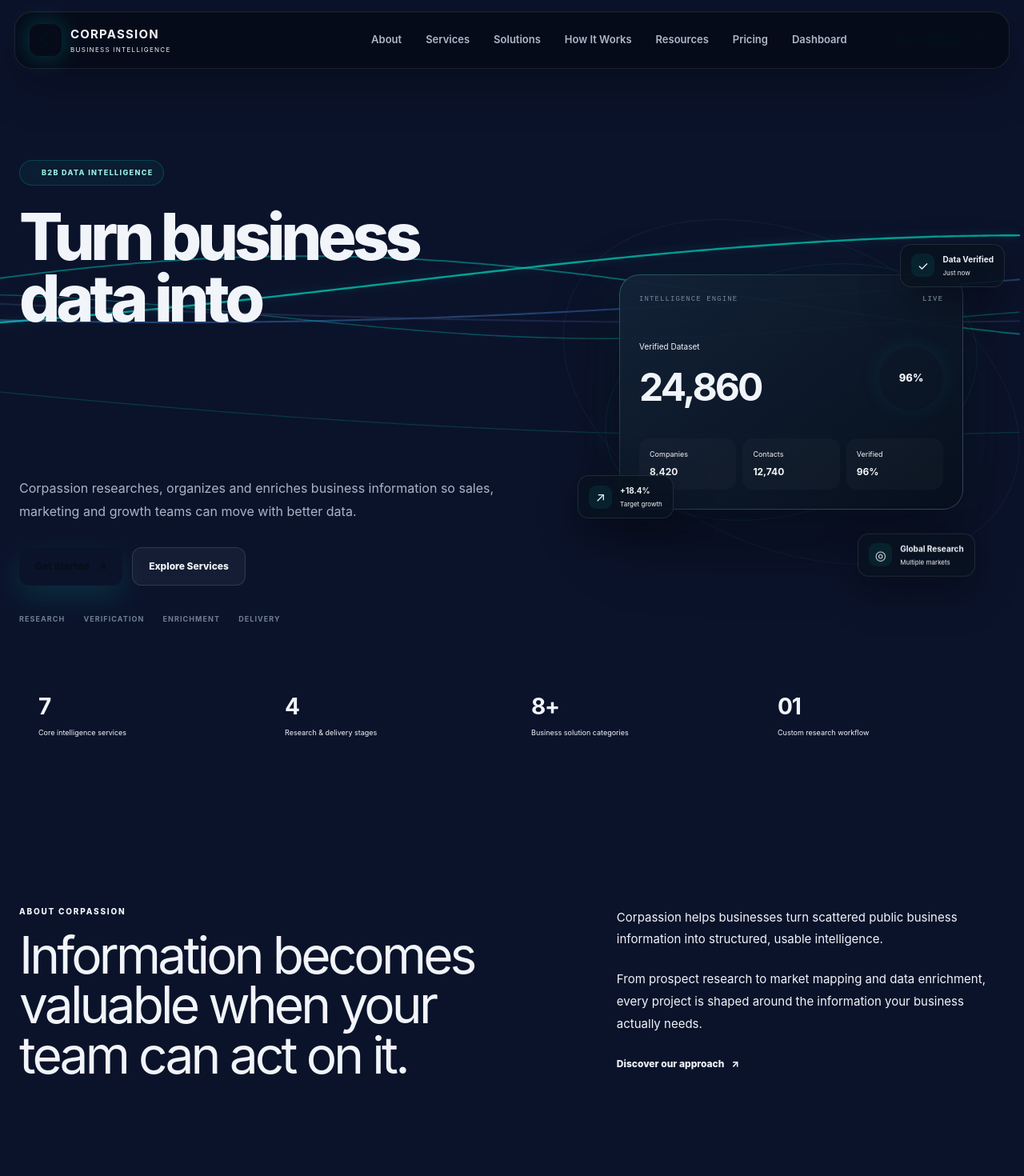
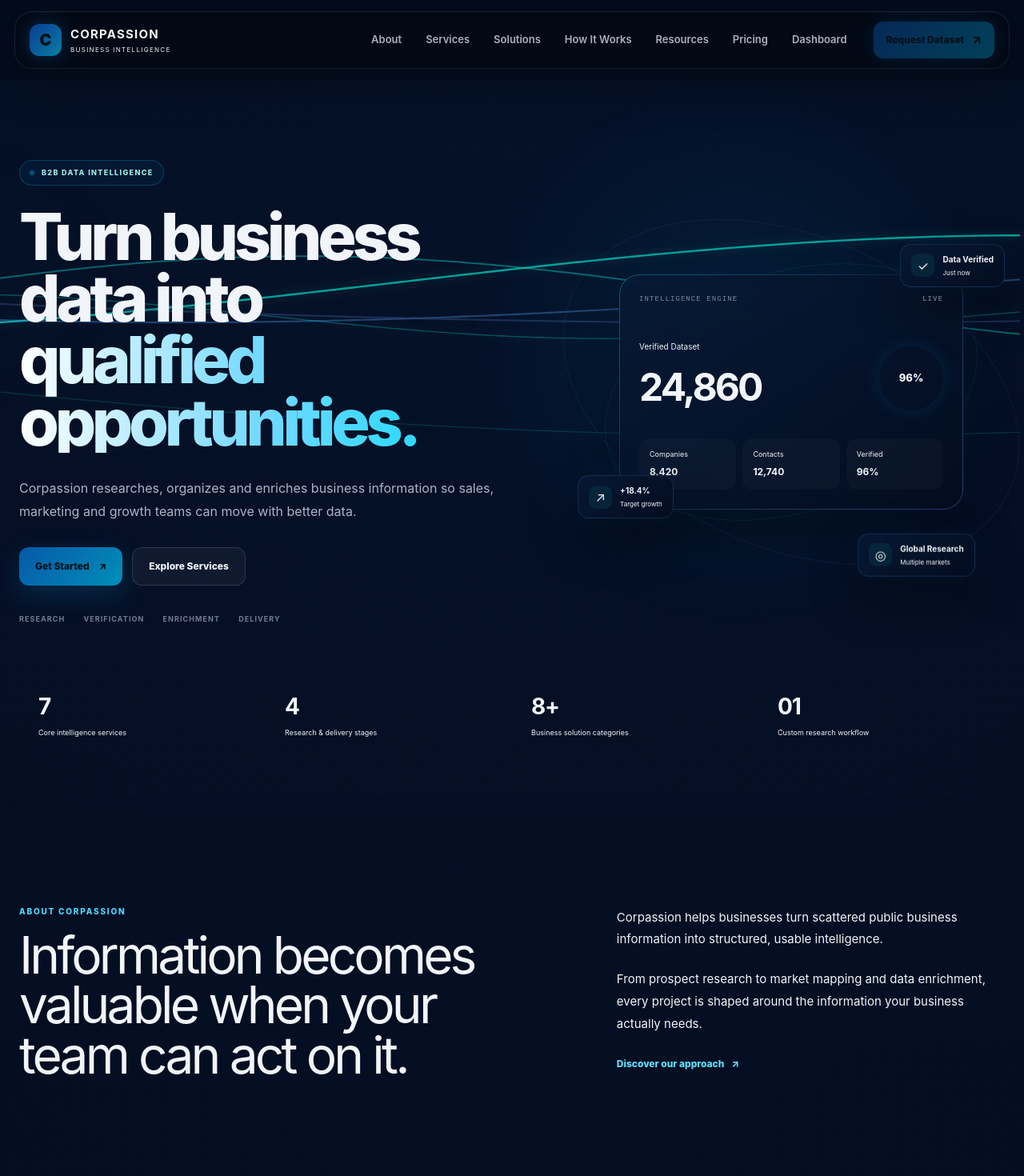
Before and after one commit to oppoand54321-art/corpassion, an Angular app: page / in a window 1280 px wide. Shown: the top 1470 px of the page at 80% size. Built offline with nearby package versions, Linux system fonts and the light colour scheme.

Commit message:
Refresh Corpassion visual theme

```diff
--- a/src/app/app.css
+++ b/src/app/app.css
@@ -3163,3 +3163,375 @@ button {
     letter-spacing: -0.01em !important;
   }
 }
+/* =========================================================
+   CORPASSION — MIDNIGHT BLUE PREMIUM THEME
+   Add at the VERY END of app.css
+   Existing CSS remains untouched.
+   ========================================================= */
+
+/* ---------- GLOBAL BACKGROUND ---------- */
+
+html,
+body {
+  background:
+    radial-gradient(
+      circle at 15% 10%,
+      rgba(30, 90, 180, 0.16),
+      transparent 34%
+    ),
+    radial-gradient(
+      circle at 85% 25%,
+      rgba(0, 190, 255, 0.10),
+      transparent 30%
+    ),
+    linear-gradient(
+      135deg,
+      #020712 0%,
+      #061226 48%,
+      #020713 100%
+    ) !important;
+}
+
+/* ---------- MAIN SITE ---------- */
+
+.corpassion-site {
+  background:
+    radial-gradient(
+      circle at 50% 0%,
+      rgba(20, 70, 150, 0.13),
+      transparent 38%
+    ),
+    linear-gradient(
+      180deg,
+      rgba(3, 10, 24, 0.96),
+      rgba(2, 7, 18, 0.98)
+    ) !important;
+}
+
+/* ---------- AMBIENT LIGHT ---------- */
+
+.ambient-one {
+  background:
+    radial-gradient(
+      circle,
+      rgba(0, 190, 255, 0.18),
+      transparent 68%
+    ) !important;
+}
+
+.ambient-two {
+  background:
+    radial-gradient(
+      circle,
+      rgba(35, 85, 190, 0.16),
+      transparent 68%
+    ) !important;
+}
+
+/* ---------- HEADER ---------- */
+
+.site-header {
+  background:
+    linear-gradient(
+      180deg,
+      rgba(3, 11, 27, 0.92),
+      rgba(3, 11, 27, 0.68)
+    ) !important;
+  backdrop-filter: blur(18px);
+}
+
+/* ---------- BRAND ---------- */
+
+.brand-mark {
+  background:
+    linear-gradient(
+      135deg,
+      #0b3d91,
+      #087ea4
+    ) !important;
+
+  box-shadow:
+    0 0 24px rgba(0, 180, 255, 0.22) !important;
+}
+
+/* ---------- NAVIGATION ---------- */
+
+.nav-link {
+  color: rgba(235, 244, 255, 0.72) !important;
+}
+
+.nav-link:hover {
+  color: #ffffff !important;
+}
+
+.nav-cta {
+  border-color: rgba(0, 190, 255, 0.30) !important;
+
+  background:
+    linear-gradient(
+      135deg,
+      rgba(8, 53, 112, 0.72),
+      rgba(0, 116, 150, 0.52)
+    ) !important;
+
+  box-shadow:
+    0 0 24px rgba(0, 170, 255, 0.12) !important;
+}
+
+/* ---------- MEGA MENUS ---------- */
+
+.mega-menu {
+  background:
+    linear-gradient(
+      145deg,
+      rgba(5, 17, 39, 0.98),
+      rgba(2, 10, 25, 0.98)
+    ) !important;
+
+  border-color: rgba(70, 150, 220, 0.18) !important;
+
+  box-shadow:
+    0 25px 70px rgba(0, 0, 0, 0.55),
+    0 0 45px rgba(0, 110, 190, 0.08) !important;
+}
+
+/* ---------- HERO ---------- */
+
+.hero-section {
+  background:
+    radial-gradient(
+      circle at 72% 38%,
+      rgba(0, 155, 230, 0.10),
+      transparent 32%
+    ) !important;
+}
+
+.status-pill {
+  border-color: rgba(0, 190, 255, 0.25) !important;
+  background: rgba(0, 120, 190, 0.08) !important;
+}
+
+.status-dot {
+  background: #00cfff !important;
+  box-shadow:
+    0 0 14px rgba(0, 207, 255, 0.75) !important;
+}
+
+.hero-content h1 span {
+  background:
+    linear-gradient(
+      90deg,
+      #ffffff 0%,
+      #72d9ff 48%,
+      #00d9ff 100%
+    ) !important;
+
+  -webkit-background-clip: text !important;
+  background-clip: text !important;
+  -webkit-text-fill-color: transparent !important;
+}
+
+.primary-button {
+  background:
+    linear-gradient(
+      135deg,
+      #0759a8,
+      #008fb8
+    ) !important;
+
+  box-shadow:
+    0 12px 35px rgba(0, 145, 220, 0.20) !important;
+}
+
+.primary-button:hover {
+  box-shadow:
+    0 15px 42px rgba(0, 175, 240, 0.30) !important;
+}
+
+/* ---------- HERO DATA VISUAL ---------- */
+
+.data-card,
+.floating-card {
+  background:
+    linear-gradient(
+      145deg,
+      rgba(8, 25, 53, 0.90),
+      rgba(3, 13, 31, 0.94)
+    ) !important;
+
+  border-color: rgba(65, 150, 220, 0.20) !important;
+
+  box-shadow:
+    0 25px 60px rgba(0, 0, 0, 0.38),
+    0 0 40px rgba(0, 125, 205, 0.08) !important;
+}
+
+.score-ring {
+  border-color: rgba(0, 190, 255, 0.55) !important;
+  box-shadow:
+    0 0 25px rgba(0, 190, 255, 0.12) !important;
+}
+
+/* ---------- SECTIONS ---------- */
+
+.section {
+  background:
+    linear-gradient(
+      180deg,
+      rgba(3, 10, 24, 0.08),
+      rgba(4, 15, 34, 0.18)
+    ) !important;
+}
+
+/* ---------- CARDS ---------- */
+
+.service-card,
+.solution-card,
+.resource-card,
+.trust-item,
+.pricing-card,
+.request-card,
+.testimonial-card,
+.media-card {
+  background:
+    linear-gradient(
+      145deg,
+      rgba(7, 21, 45, 0.72),
+      rgba(3, 12, 29, 0.82)
+    ) !important;
+
+  border-color: rgba(65, 145, 215, 0.17) !important;
+
+  box-shadow:
+    0 20px 50px rgba(0, 0, 0, 0.20) !important;
+}
+
+.service-card:hover,
+.solution-card:hover,
+.resource-card:hover,
+.pricing-card:hover {
+  border-color: rgba(0, 190, 255, 0.34) !important;
+
+  box-shadow:
+    0 24px 60px rgba(0, 80, 150, 0.16),
+    0 0 30px rgba(0, 180, 255, 0.06) !important;
+}
+
+/* ---------- DASHBOARD ---------- */
+
+.dashboard-window {
+  background:
+    linear-gradient(
+      145deg,
+      rgba(7, 22, 48, 0.92),
+      rgba(2, 10, 25, 0.96)
+    ) !important;
+
+  border-color: rgba(65, 150, 220, 0.20) !important;
+
+  box-shadow:
+    0 30px 80px rgba(0, 0, 0, 0.42),
+    0 0 50px rgba(0, 100, 180, 0.08) !important;
+}
+
+.dashboard-sidebar span.active {
+  background: rgba(0, 180, 255, 0.09) !important;
+  color: #62dcff !important;
+}
+
+.dashboard-live {
+  color: #00d9ff !important;
+}
+
+.dashboard-stats > div,
+.dashboard-chart,
+.dashboard-projects {
+  background: rgba(7, 25, 52, 0.58) !important;
+  border-color: rgba(65, 150, 220, 0.14) !important;
+}
+
+/* ---------- PRICING ---------- */
+
+.pricing-card.pricing-featured {
+  border-color: rgba(0, 190, 255, 0.35) !important;
+
+  background:
+    linear-gradient(
+      145deg,
+      rgba(7, 43, 77, 0.78),
+      rgba(3, 18, 38, 0.90)
+    ) !important;
+
+  box-shadow:
+    0 25px 65px rgba(0, 100, 180, 0.14) !important;
+}
+
+.popular-label {
+  background: rgba(0, 190, 255, 0.12) !important;
+  color: #5fdcff !important;
+}
+
+/* ---------- LINKS & ACCENTS ---------- */
+
+.text-link,
+.inline-button,
+.service-arrow,
+.solution-card a,
+.resource-card a {
+  color: #63dfff !important;
+}
+
+.eyebrow {
+  color: #4ed8ff !important;
+}
+
+/* ---------- FORM ---------- */
+
+.request-form input,
+.request-form textarea {
+  background: rgba(3, 15, 34, 0.72) !important;
+  border-color: rgba(65, 150, 220, 0.18) !important;
+  color: #ffffff !important;
+}
+
+.request-form input:focus,
+.request-form textarea:focus {
+  border-color: rgba(0, 190, 255, 0.50) !important;
+  box-shadow:
+    0 0 0 3px rgba(0, 180, 255, 0.08) !important;
+}
+
+/* ---------- FOOTER ---------- */
+
+.site-footer {
+  background:
+    linear-gradient(
+      180deg,
+      #020914,
+      #01050d
+    ) !important;
+
+  border-top-color: rgba(65, 150, 220, 0.14) !important;
+}
+
+/* ---------- MOBILE ---------- */
+
+@media (max-width: 600px) {
+  .corpassion-site {
+    background:
+      linear-gradient(
+        180deg,
+        #030b1a,
+        #020817
+      ) !important;
+  }
+
+  .hero-section {
+    background:
+      radial-gradient(
+        circle at 50% 25%,
+        rgba(0, 150, 220, 0.11),
+        transparent 38%
+      ) !important;
+  }
+}
```
